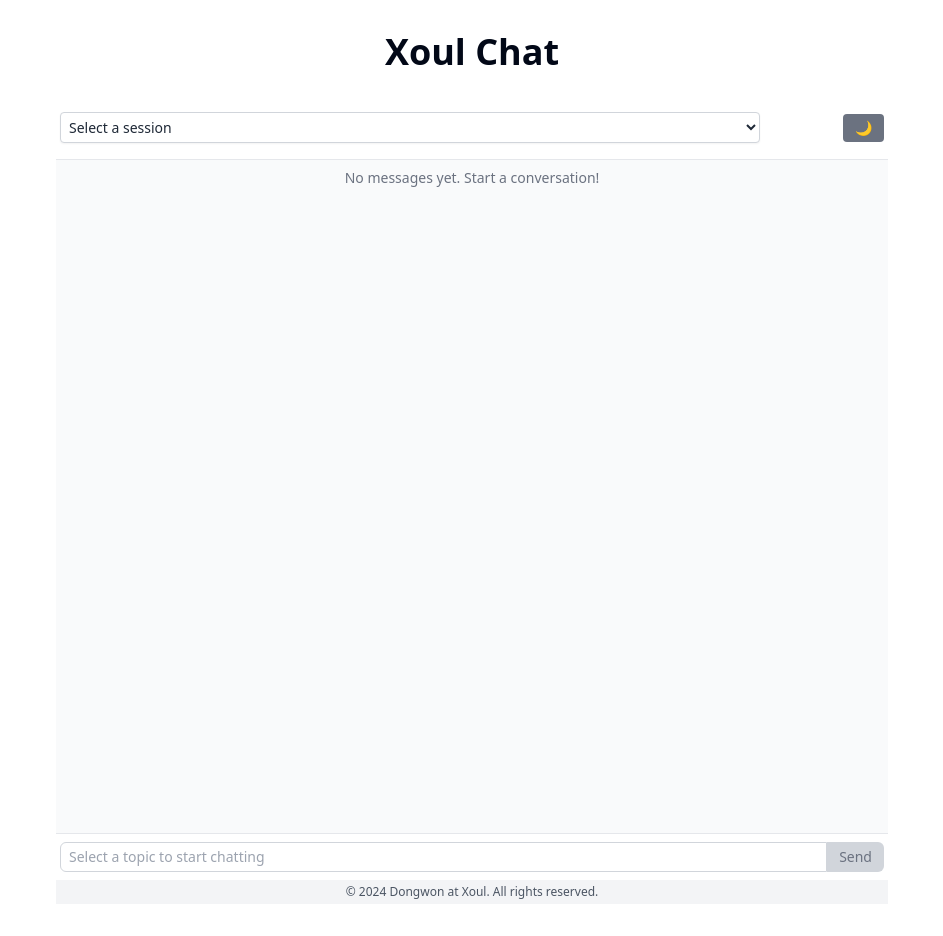
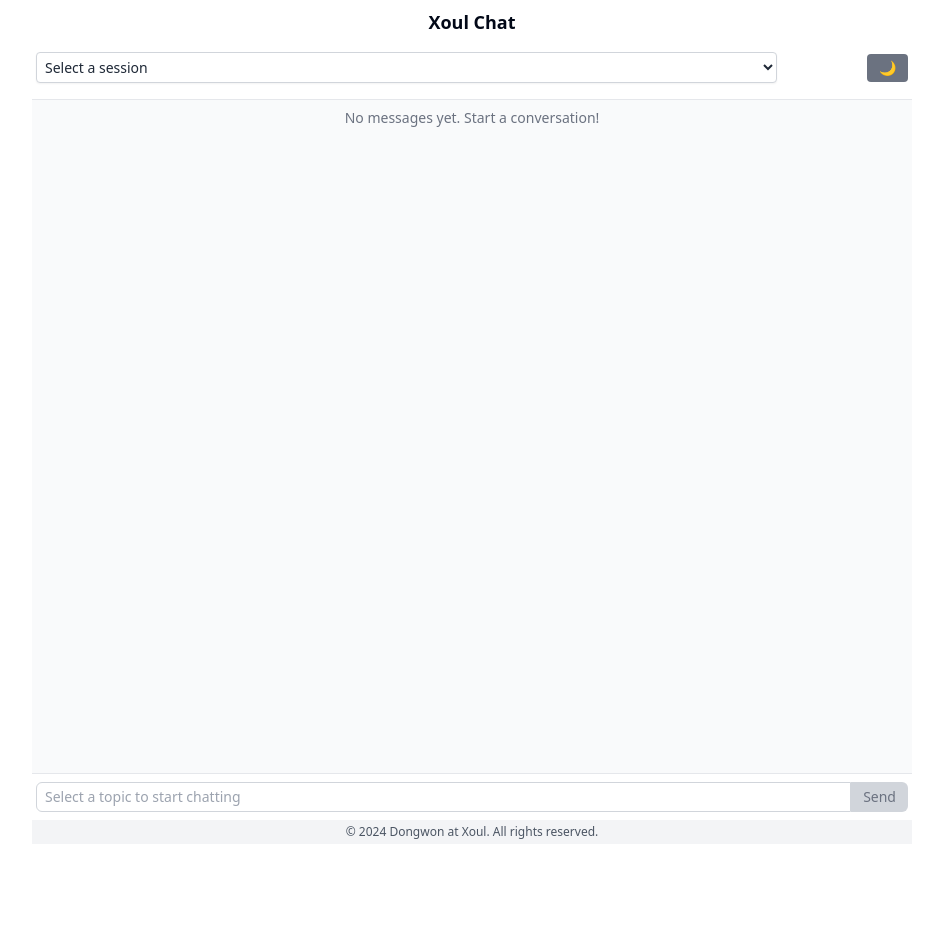
Before and after one commit to dom7kim/xoul-chat, a Next.js app: page / in a window 1280 px wide. Shown: the whole page, without its empty margins (168-1111 px from the left). After the commit the page ends 852 px from the top, so only its background shows below. Built offline with nearby package versions, Linux system fonts and the light colour scheme.

Commit message:
make the title small

```diff
--- a/src/app/page.js
+++ b/src/app/page.js
@@ -5,8 +5,8 @@ export default function Home() {
   const questionData = getQuestionData();
 
   return (
-    <main className="flex min-h-screen flex-col items-center justify-between p-8 w-full max-w-4xl mx-auto">
-      <h1 className="text-4xl font-bold mb-8">Xoul Chat</h1>
+    <main className="flex min-h-screen flex-col items-center p-2 w-full max-w-4xl mx-auto">
+      <h1 className="text-lg font-semibold mb-2">Xoul Chat</h1>
       <ChatRoom questionData={questionData} />
     </main>
   );
```
